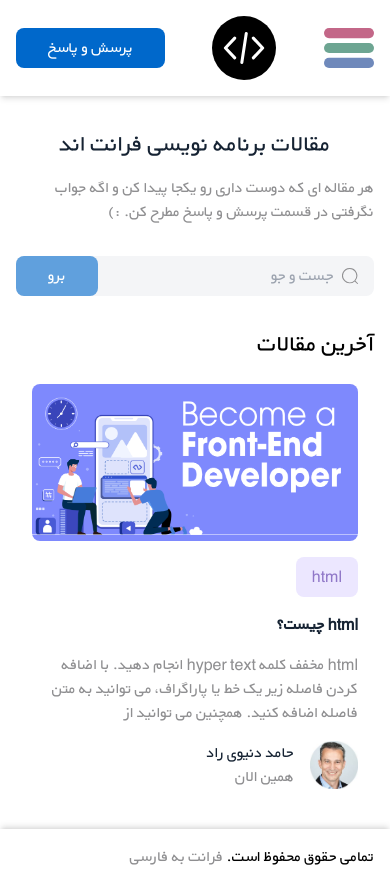
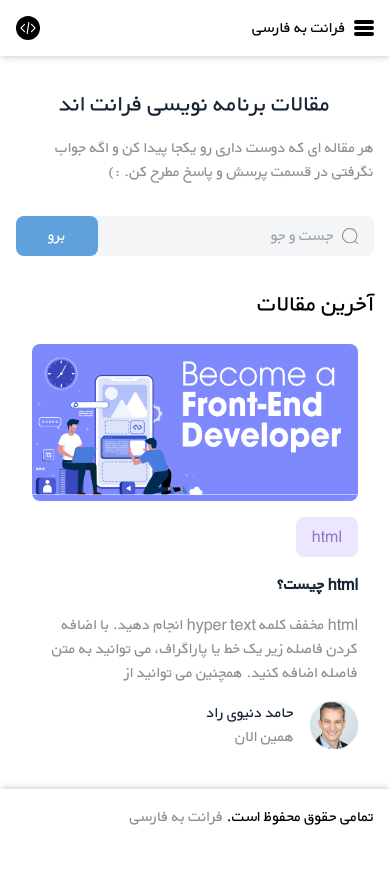
Before and after one commit to donyavirad/front-farsi, a Next.js app: page / in a window 390 px wide. After the commit the page ends 845 px from the top, so only its background shows below. Built offline with nearby package versions, Linux system fonts and the light colour scheme.

Commit message:
edit style of navbar and remove button from navbar.

```diff
--- a/components/navbar/index.js
+++ b/components/navbar/index.js
@@ -28,12 +28,13 @@ export default function Navbar() {
         <div className="py-4 shadow-md">
             <Container>
                 <div className="flex justify-between items-center">
-                    <div className="lg:hidden">
-                        <img className="" src="./menu.svg" alt="منو" onClick={() => setIsOpen(true)} />
+                    <div className="lg:hidden flex items-center">
+                        <img className="h-4" src="./menu.svg" alt="منو" onClick={() => setIsOpen(true)} />
+                        <span className="mr-2">فرانت به فارسی</span>
                     </div>
                     <div>
                         <Link href={"/"} className="flex items-center">
-                            <img src="./logo.svg" className="w-16" />
+                            <img src="./logo.svg" className="h-6" />
                             <span className="hidden lg:block mr-4 text-lg">فرانت به فارسی</span>
                         </Link>
                     </div>
@@ -49,9 +50,6 @@ export default function Navbar() {
                                 <Link className="py-2 transition border-b-2 border-b-white hover:border-b-2 hover:border-gray-600" href={"/blog"}>تماس با ما</Link>
                             </li>
                         </ul>
-                    </div>
-                    <div>
-                        <button className="px-8 py-2 bg-primary text-white rounded-lg">پرسش و پاسخ</button>
                     </div>
                 </div>
 
```
Also changed, not shown: public/menu.svg.
